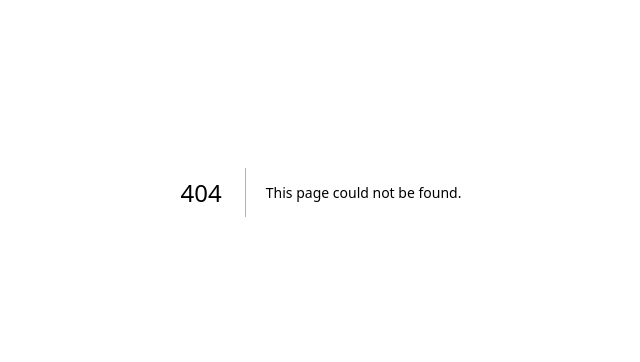
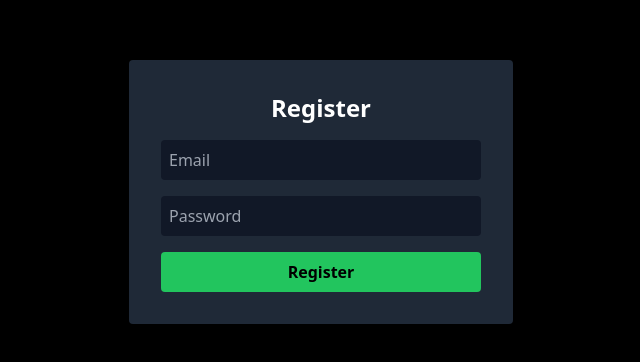
Before and after one commit to caldefenwycke/athena, a Next.js app: page /register in a window 1280 px wide. Before the commit this address had no page. Shown: the part 208-570 px from the top of the page, without its empty margins (319-959 px from the left). Built offline with nearby package versions, Linux system fonts and the light colour scheme; no server answers.

Commit message:
Firebase integration with login

```diff
--- a/components/Header.tsx
+++ b/components/Header.tsx
@@ -1,7 +1,18 @@
 // components/Header.tsx
 import Link from 'next/link';
+import { useAuth } from '../context/AuthContext';
 
 export default function Header() {
+  const { user, logout } = useAuth();
+
+  const handleSignOut = async () => {
+    try {
+      await logout();
+    } catch (err) {
+      console.error('Failed to sign out:', err);
+    }
+  };
+
   return (
     <header className="bg-black text-white border-b border-[#1A1A1A]">
       <div className="max-w-7xl mx-auto flex justify-between items-center px-4 sm:px-6 lg:px-8 py-4">
@@ -17,12 +28,25 @@ export default function Header() {
           <Link href="/competitions" className="hover:text-[#00FF00] transition-colors">Competitions</Link>
           <Link href="/dashboard" className="hover:text-[#00FF00] transition-colors">Dashboard</Link>
           <Link href="/support" className="hover:text-[#00FF00] transition-colors">Support</Link>
+
+          {user ? (
+            <>
+              <span className="text-sm text-white">{user.email}</span>
+              <button
+                onClick={handleSignOut}
+                className="ml-4 px-4 py-2 bg-[#00FF00] text-black rounded hover:bg-[#00DD00] font-semibold transition-colors"
+              >
+                Sign Out
+              </button>
+            </>
+          ) : (
             <Link
               href="/account/signin"
               className="ml-4 px-4 py-2 bg-[#00FF00] text-black rounded hover:bg-[#00DD00] font-semibold transition-colors"
             >
               Sign In
             </Link>
+          )}
         </nav>
       </div>
     </header>
--- /dev/null
+++ b/components/ProtectedRoute.tsx
@@ -0,0 +1,19 @@
+// components/ProtectedRoute.tsx
+import { useAuth } from '../context/AuthContext';
+import { useRouter } from 'next/router';
+import { useEffect } from 'react';
+
+export default function ProtectedRoute({ children }: { children: React.ReactNode }) {
+  const { user } = useAuth();
+  const router = useRouter();
+
+  useEffect(() => {
+    if (user === null) {
+      router.push('/login');
+    }
+  }, [user]);
+
+  if (!user) return null;
+
+  return <>{children}</>;
+}
--- a/components/layouts/DashboardLayout.tsx
+++ b/components/layouts/DashboardLayout.tsx
@@ -1,18 +1,23 @@
+// components/layouts/DashboardLayout.tsx
+import { ReactNode } from 'react';
 import Header from '../Header';
-import DashboardSidebar from '../DashboardSidebar';
+import DashboardSidebar from '../dashboard/DashboardSidebar';
+import ProtectedRoute from '../ProtectedRoute';
 
 interface DashboardLayoutProps {
-  children: React.ReactNode;
+  children: ReactNode;
 }
 
 export default function DashboardLayout({ children }: DashboardLayoutProps) {
   return (
-    <div className="min-h-screen bg-gray-900 text-white">
-      <Header />
+    <ProtectedRoute>
       <div className="flex">
         <DashboardSidebar />
-        <main className="flex-1 p-6">{children}</main>
+        <div className="flex-1">
+          <Header />
+          <main className="p-6">{children}</main>
+        </div>
       </div>
-    </div>
+    </ProtectedRoute>
   );
 }
--- /dev/null
+++ b/context/AuthContext.tsx
@@ -0,0 +1,40 @@
+// context/AuthContext.tsx
+import { createContext, useContext, useEffect, useState, ReactNode } from 'react';
+import { onAuthStateChanged, signOut, User } from 'firebase/auth';
+import { auth } from '../lib/firebase';
+import { useRouter } from 'next/router';
+
+interface AuthContextType {
+  user: User | null;
+  logout: () => Promise<void>;
+}
+
+const AuthContext = createContext<AuthContextType>({ user: null, logout: async () => {} });
+
+export function useAuth() {
+  return useContext(AuthContext);
+}
+
+export function AuthProvider({ children }: { children: ReactNode }) {
+  const [user, setUser] = useState<User | null>(null);
+  const router = useRouter();
+
+  useEffect(() => {
+    const unsubscribe = onAuthStateChanged(auth, currentUser => {
+      setUser(currentUser);
+    });
+    return () => unsubscribe();
+  }, []);
+
+  const logout = async () => {
+    await signOut(auth);
+    setUser(null);
+    router.push('/login');
+  };
+
+  return (
+    <AuthContext.Provider value={{ user, logout }}>
+      {children}
+    </AuthContext.Provider>
+  );
+}
--- a/lib/firebase.ts
+++ b/lib/firebase.ts
@@ -1,10 +1,7 @@
-// /lib/firebase.ts
-
+// lib/firebase.ts
 import { initializeApp, getApps, getApp } from 'firebase/app';
-import { getFirestore } from 'firebase/firestore';
 import { getAuth } from 'firebase/auth';
 
-// Firebase config using environment variables
 const firebaseConfig = {
   apiKey: process.env.NEXT_PUBLIC_FIREBASE_API_KEY,
   authDomain: process.env.NEXT_PUBLIC_FIREBASE_AUTH_DOMAIN,
@@ -14,10 +11,8 @@ const firebaseConfig = {
   appId: process.env.NEXT_PUBLIC_FIREBASE_APP_ID,
 };
 
-// Initialize Firebase only once
 const app = !getApps().length ? initializeApp(firebaseConfig) : getApp();
 
-const db = getFirestore(app);
 const auth = getAuth(app);
 
-export { db, auth };
+export { auth };
--- a/package.json
+++ b/package.json
@@ -8,7 +8,8 @@
   },
   "dependencies": {
     "classnames": "^2.5.1",
-    "firebase": "^9.7.0",
+    "firebase": "^9.23.0",
+    "firebase-admin": "^13.4.0",
     "next": "^14.2.3",
     "react": "^18.2.0",
     "react-dom": "^18.2.0",
--- a/pages/_app.tsx
+++ b/pages/_app.tsx
@@ -1,6 +1,14 @@
+// pages/_app.tsx
 import '../styles/globals.css';
 import type { AppProps } from 'next/app';
+import { AuthProvider } from '../context/AuthContext';
 
-export default function App({ Component, pageProps }: AppProps) {
-  return <Component {...pageProps} />;
+function MyApp({ Component, pageProps }: AppProps) {
+  return (
+    <AuthProvider>
+      <Component {...pageProps} />
+    </AuthProvider>
+  );
 }
+
+export default MyApp;
--- /dev/null
+++ b/pages/login.tsx
@@ -0,0 +1,50 @@
+// pages/login.tsx
+import { useState } from 'react';
+import { signInWithEmailAndPassword } from 'firebase/auth';
+import { auth } from '../lib/firebase';
+import { useRouter } from 'next/router';
+
+export default function Login() {
+  const [email, setEmail] = useState('');
+  const [password, setPassword] = useState('');
+  const router = useRouter();
+  const [error, setError] = useState('');
+
+  const handleLogin = async (e: React.FormEvent) => {
+    e.preventDefault();
+    try {
+      await signInWithEmailAndPassword(auth, email, password);
+      router.push('/dashboard'); // Redirect after login
+    } catch (err: any) {
+      setError(err.message);
+    }
+  };
+
+  return (
+    <div className="min-h-screen flex items-center justify-center bg-black text-white">
+      <form onSubmit={handleLogin} className="bg-gray-800 p-8 rounded shadow-md w-96 space-y-4">
+        <h2 className="text-2xl font-bold text-center">Login</h2>
+        {error && <p className="text-red-400 text-sm">{error}</p>}
+        <input
+          type="email"
+          placeholder="Email"
+          value={email}
+          onChange={e => setEmail(e.target.value)}
+          className="w-full p-2 bg-gray-900 text-white rounded"
+          required
+        />
+        <input
+          type="password"
+          placeholder="Password"
+          value={password}
+          onChange={e => setPassword(e.target.value)}
+          className="w-full p-2 bg-gray-900 text-white rounded"
+          required
+        />
+        <button type="submit" className="w-full bg-green-500 hover:bg-green-600 text-black font-bold py-2 rounded">
+          Login
+        </button>
+      </form>
+    </div>
+  );
+}
--- /dev/null
+++ b/pages/register.tsx
@@ -0,0 +1,50 @@
+// pages/register.tsx
+import { useState } from 'react';
+import { createUserWithEmailAndPassword } from 'firebase/auth';
+import { auth } from '../lib/firebase';
+import { useRouter } from 'next/router';
+
+export default function Register() {
+  const [email, setEmail] = useState('');
+  const [password, setPassword] = useState('');
+  const router = useRouter();
+  const [error, setError] = useState('');
+
+  const handleRegister = async (e: React.FormEvent) => {
+    e.preventDefault();
+    try {
+      await createUserWithEmailAndPassword(auth, email, password);
+      router.push('/dashboard'); // Auto-login on register
+    } catch (err: any) {
+      setError(err.message);
+    }
+  };
+
+  return (
+    <div className="min-h-screen flex items-center justify-center bg-black text-white">
+      <form onSubmit={handleRegister} className="bg-gray-800 p-8 rounded shadow-md w-96 space-y-4">
+        <h2 className="text-2xl font-bold text-center">Register</h2>
+        {error && <p className="text-red-400 text-sm">{error}</p>}
+        <input
+          type="email"
+          placeholder="Email"
+          value={email}
+          onChange={e => setEmail(e.target.value)}
+          className="w-full p-2 bg-gray-900 text-white rounded"
+          required
+        />
+        <input
+          type="password"
+          placeholder="Password"
+          value={password}
+          onChange={e => setPassword(e.target.value)}
+          className="w-full p-2 bg-gray-900 text-white rounded"
+          required
+        />
+        <button type="submit" className="w-full bg-green-500 hover:bg-green-600 text-black font-bold py-2 rounded">
+          Register
+        </button>
+      </form>
+    </div>
+  );
+}
```
Also changed, not shown: 2 other files (tests, documents, lock files or other folders). Lines whose indentation alone changed are shown as unchanged.
